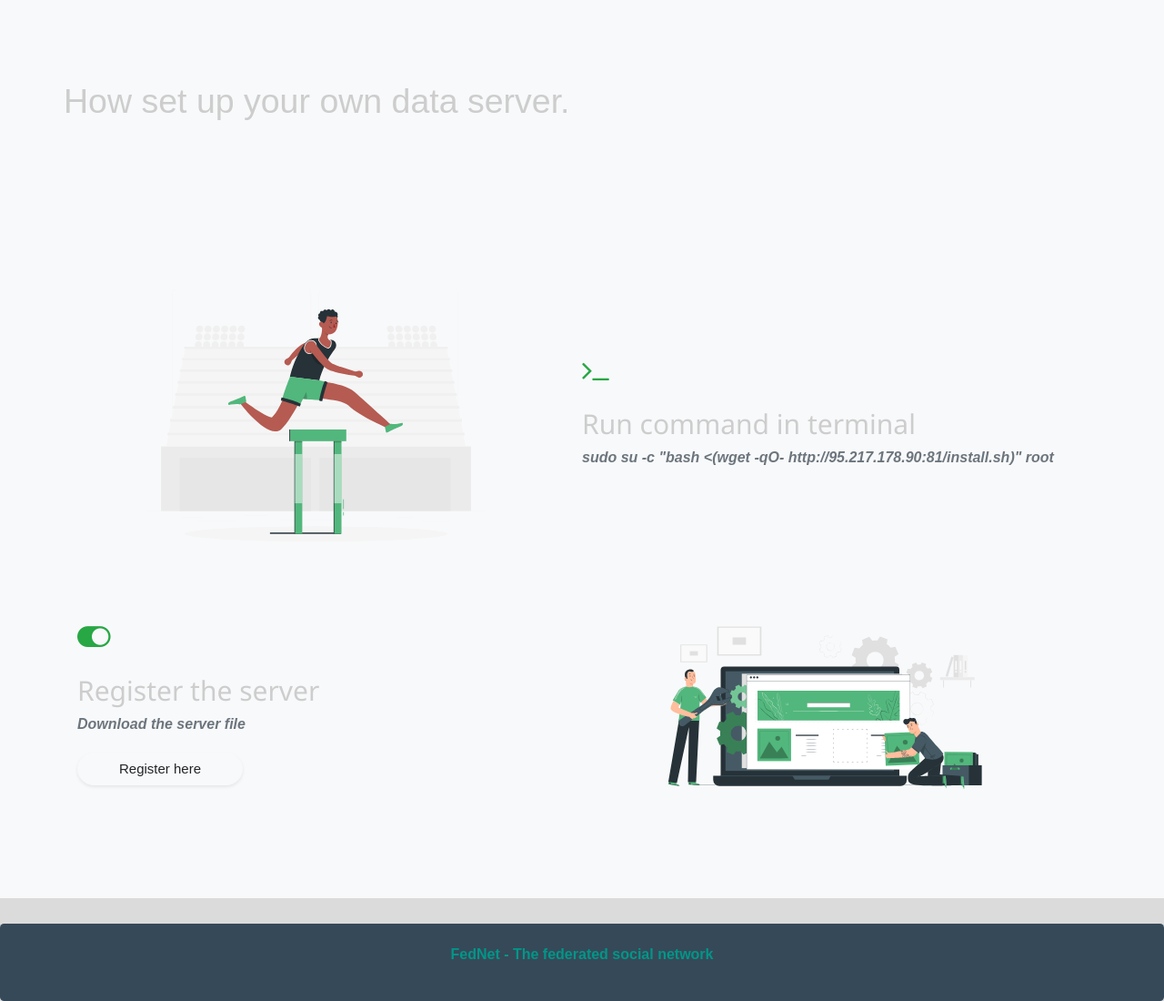
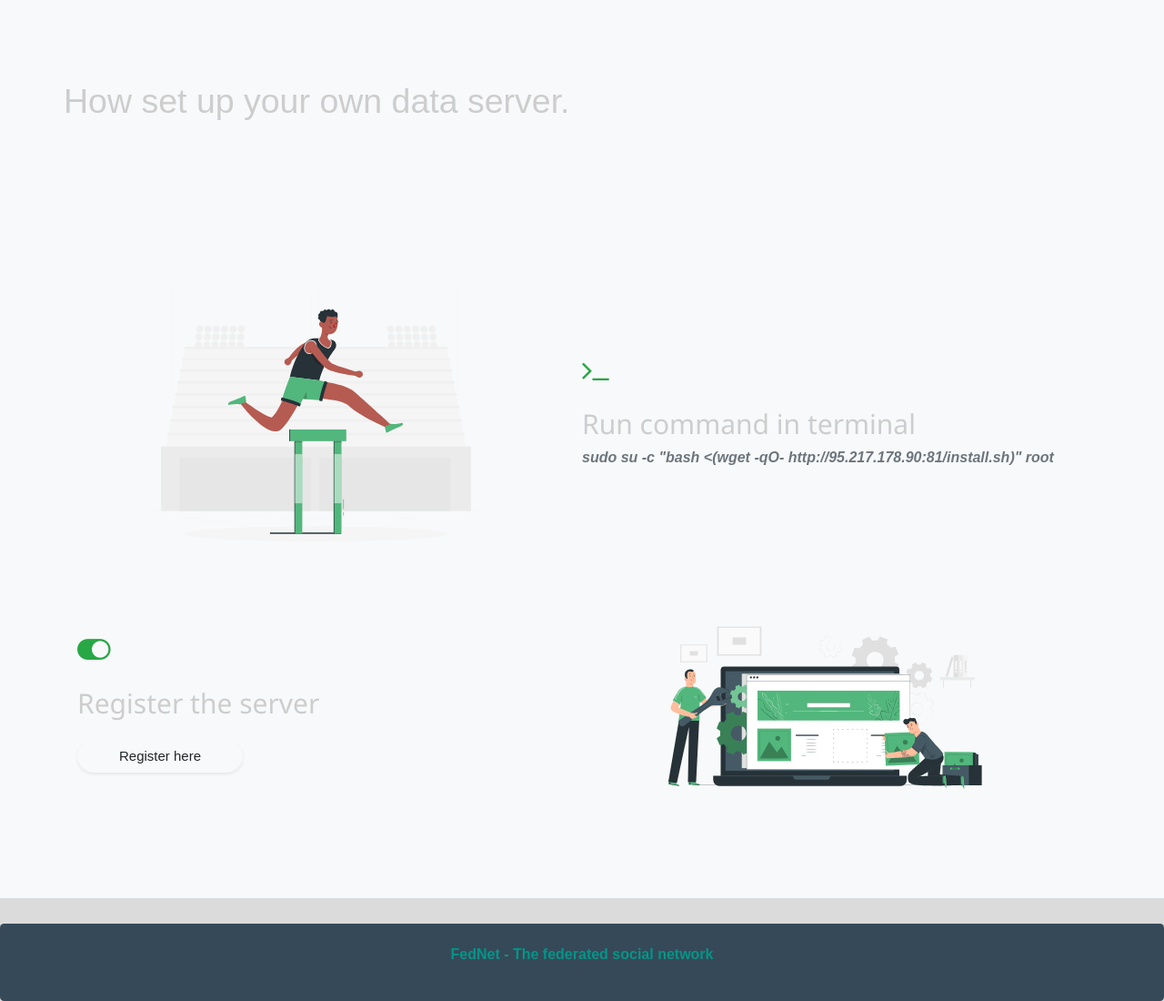
Before and after one commit to rummens1337/federated-social-network, a Python web app: template app/templates/about/serverSetup.html in a window 1280 px wide. Shown: the part 106-1206 px from the top of the page at 91% size. Run offline with Jinja, Linux system fonts and the light colour scheme; the template is opened without the code that fills it, so the values that code supplies are empty; some libraries are stand-ins or nearby versions.

Commit message:
updated setup page

```diff
--- a/app/templates/about/serverSetup.html
+++ b/app/templates/about/serverSetup.html
@@ -28,7 +28,7 @@
     <div class="row align-items-center mb-5">
       <div class="col-lg-6 order-2 order-lg-1"><i class="fa fa-toggle-on fa-2x mb-3 text-success aria-hidden="true""></i>
         <h2 class="font-weight-light">Register the server</h2>
-        <p class="font-italic text-muted mb-4">Download the server file</p><a href="http://95.217.213.171/settings/server" class="btn btn-light px-5 rounded-pill shadow-sm">Register here</a>
+        <p class="font-italic text-muted mb-4"></p><a href="http://95.217.213.171/settings/server" class="btn btn-light px-5 rounded-pill shadow-sm">Register here</a>
       </div>
       <div class="col-lg-5 px-5 mx-auto order-1 order-lg-2"><img src="../static/images/stock/Website setup-pana.svg" alt="" class="img-fluid mb-4 mb-lg-0"></div>
     </div>
```
